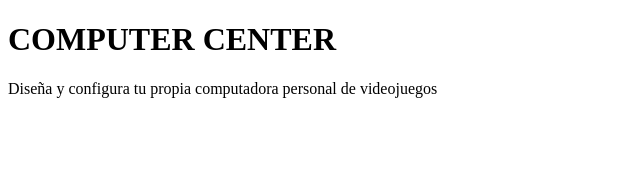
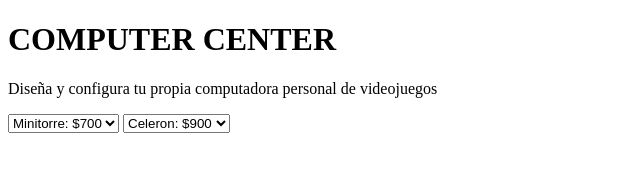
Before and after one commit to RIOH23/computerCenter, a plain HTML site: page index.html in a window 1280 px wide. Shown: the whole page, without its empty margins (0-640 px from the left). Drawn offline with Linux system fonts and the light colour scheme.

Commit message:
primer o segundo o tercer avance
realmente es el primero por falla de internet

```diff
--- a/index.html
+++ b/index.html
@@ -9,6 +9,24 @@
     <h1>COMPUTER CENTER</h1>
     <p>Diseña y configura tu propia computadora personal de videojuegos</p>
 
+    <form action="" name="elegirComponentes">
+        <select name="gabinete" id="gabinete">
+            <option value="minitorre"> Minitorre: $700</option>
+            <option value="torre">Torre: $1200</option>
+            <option value="desktop"> Desktop: $550</option>
+            <option value="gamer">Gamer: $2500</option>
+        </select>
+        <!-- Celeron — $900
+        Intel i3 — $1500
+        Intel i5 — $3500
+        Intel i7 — $5000 -->
 
+        <select name="procesador" id="procesador">
+            <option value="celeron">Celeron: $900</option>
+            <option value="intelI3">Intel I3: $1500</option>
+            <option value=""></option>
+            <option value=""></option>
+        </select>
+    </form>
 </body>
 </html>
```
